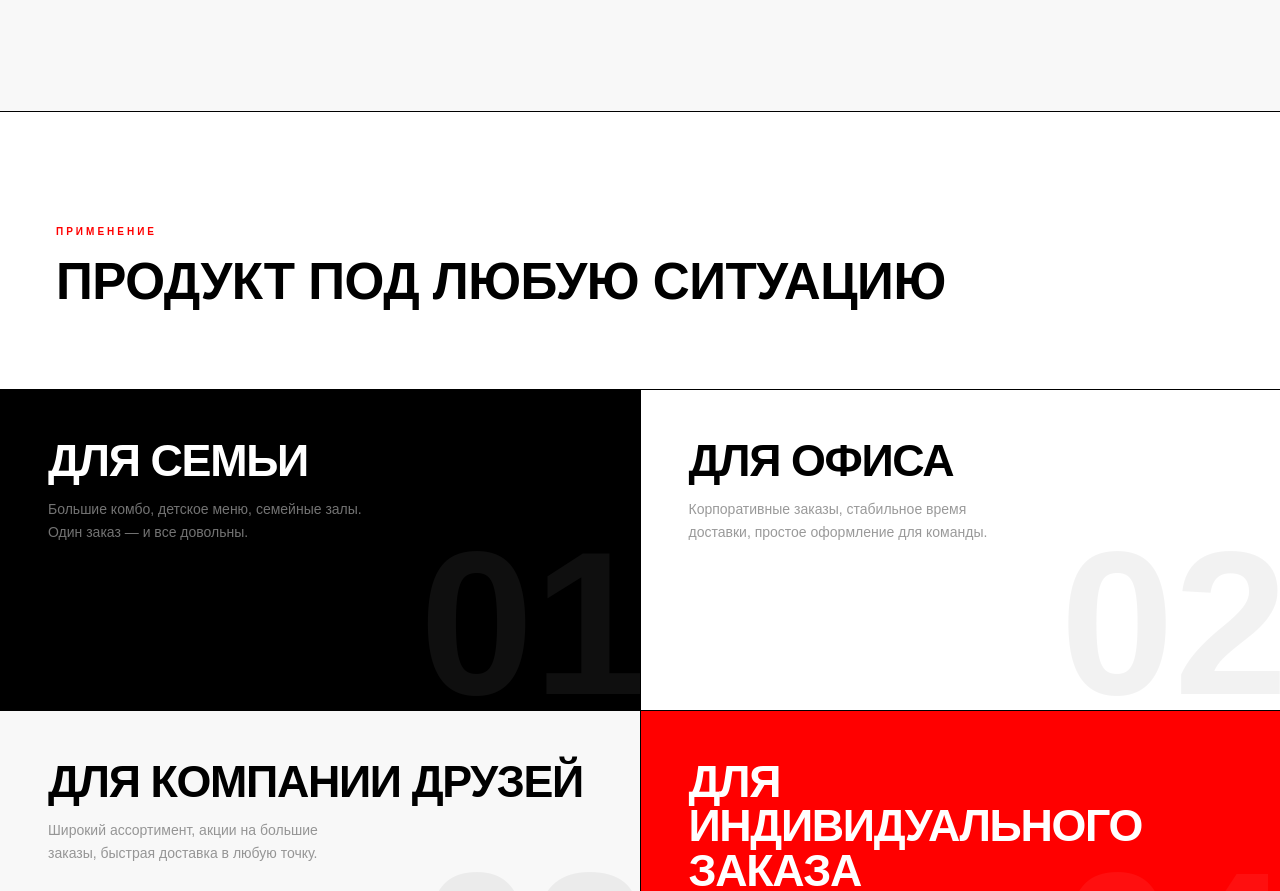
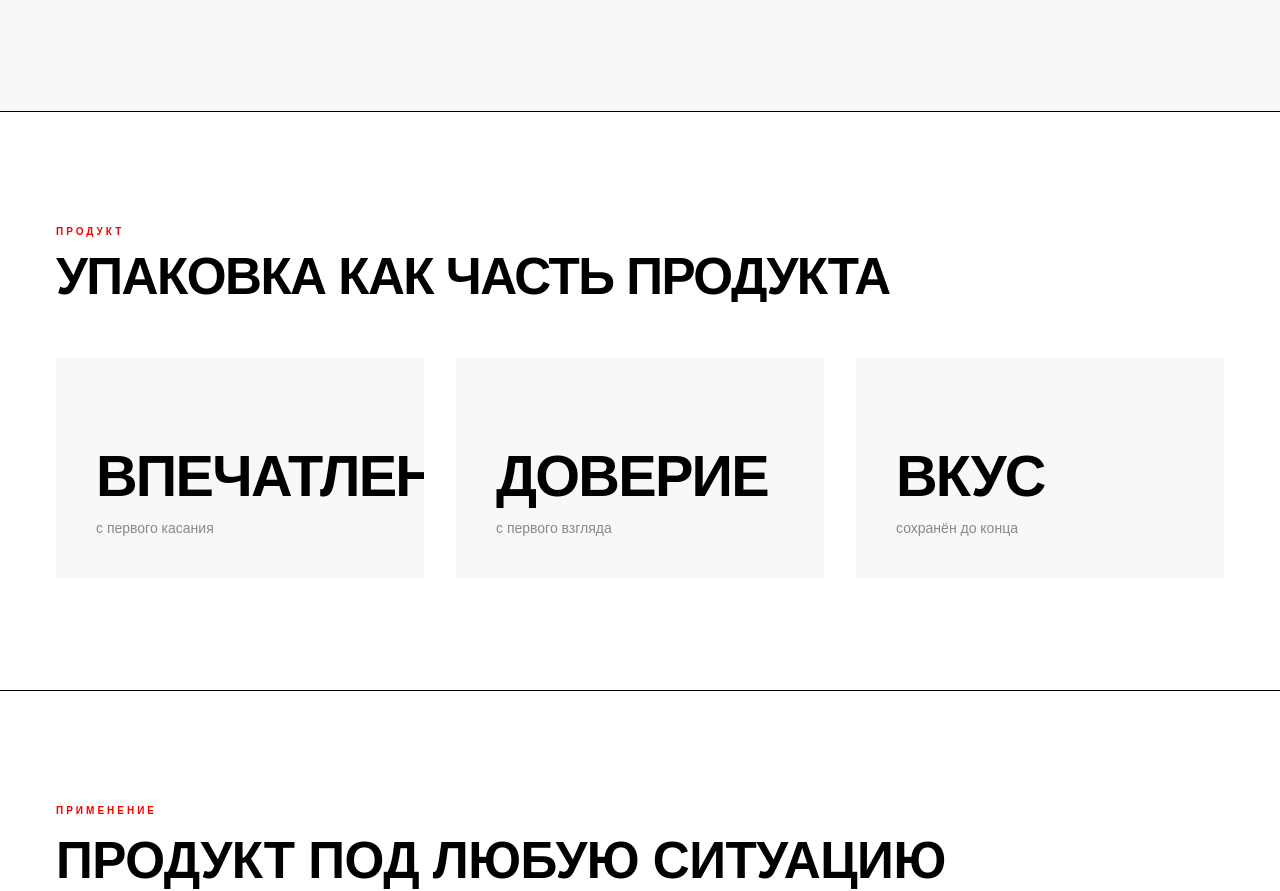
Before and after one commit to thehennz/pf-landing, a Next.js app: page / in a window 1280 px wide. Shown: the part 3627-4518 px from the top of the page. Built offline with nearby package versions, Linux system fonts and the light colour scheme.

Commit message:
Add Packaging block, red hover on Детское меню

```diff
--- a/components/Product.tsx
+++ b/components/Product.tsx
@@ -13,7 +13,7 @@ const positioning = [
 
 const products = [
   { Icon: IconPizza,  title: "Пицца",                  badge: "Ключевая категория", text: "Главный драйвер продаж. Три размера, классика и актуальные новинки. Регулярное обновление ассортимента.",      tier: "primary" },
-  { Icon: IconRoll,   title: "Роллы",                  badge: "2-я по значимости",  text: "Ключевые вкусовые предпочтения. Тренды (роллы без риса). Доступный ценовой сегмент.",                           tier: "primary" },
+  { Icon: IconRoll,   title: "Роллы",                  badge: "2-я по значимости",  text: "Ключевые вкусовые предпочтения. Тренды. Доступный ценовой сегмент.",                           tier: "primary" },
   { Icon: IconHot,    title: "Горячие блюда",          badge: null,                 text: "Расширяет меню для тех, кто хочет полноценный горячий обед. Стабильное качество и стандарты.",                   tier: "secondary" },
   { Icon: IconFries,  title: "Стритфуд",               badge: null,                 text: "Картофель фри, наггетсы и другие бестселлеры. Идеально как дополнение к основному заказу.",                    tier: "secondary" },
   { Icon: IconSnack,  title: "Закуски",                badge: null,                 text: "Лёгкие и быстрые позиции — для компании, офиса или дополнения к основному блюду.",                              tier: "secondary" },
@@ -43,6 +43,66 @@ function FadeIn({ children, delay = 0, className = "" }: { children: React.React
       transition={{ duration: 0.65, delay, ease: [0.22, 1, 0.36, 1] }}>
       {children}
     </motion.div>
+  );
+}
+
+const packagingFeatures = [
+  { word: "Впечатление", sub: "с первого касания" },
+  { word: "Доверие",     sub: "с первого взгляда" },
+  { word: "Вкус",        sub: "сохранён до конца" },
+];
+
+function PackagingBlock() {
+  const ref = useRef<HTMLDivElement>(null);
+  const inView = useInView(ref, { once: true, margin: "-60px" });
+  return (
+    <div className="border-b border-black bg-white">
+      <div className="px-6 md:px-14 py-20 md:py-28">
+        <FadeIn>
+          <p className="text-[10px] font-bold tracking-[0.3em] uppercase text-[#FF0000] mb-3">
+            Продукт
+          </p>
+          <div className="overflow-hidden mb-14">
+            <motion.h2
+              className="font-black uppercase text-black leading-none"
+              style={{ fontFamily: "Arial, sans-serif", fontSize: "clamp(2rem, 4vw, 3.5rem)", letterSpacing: "-0.03em" }}
+              initial={{ y: "105%" }}
+              animate={inView ? { y: 0 } : {}}
+              transition={{ delay: 0.1, duration: 0.8, ease: [0.22, 1, 0.36, 1] }}
+            >
+              Упаковка как часть продукта
+            </motion.h2>
+          </div>
+        </FadeIn>
+        <div ref={ref} className="grid grid-cols-1 md:grid-cols-3 gap-6 md:gap-8">
+          {packagingFeatures.map((f, i) => (
+            <motion.div
+              key={f.word}
+              initial={{ opacity: 0, y: 24 }}
+              animate={inView ? { opacity: 1, y: 0 } : {}}
+              transition={{ delay: 0.2 + i * 0.12, duration: 0.65, ease: [0.22, 1, 0.36, 1] }}
+              className="group cursor-default relative overflow-hidden bg-[#F8F8F8]"
+            >
+              <div className="absolute inset-0 bg-black origin-left z-0
+                             scale-x-0 group-hover:scale-x-100
+                             transition-transform duration-[450ms] ease-[cubic-bezier(.22,1,.36,1)]" />
+              <div className="relative z-10 flex flex-col p-8 md:p-10 min-h-[220px]">
+                <h3
+                  className="font-black uppercase leading-none mt-auto mb-3
+                             text-black group-hover:text-white transition-colors duration-300"
+                  style={{ fontFamily: "Arial, sans-serif", fontSize: "clamp(2.2rem, 4.5vw, 3.8rem)", letterSpacing: "-0.03em" }}
+                >
+                  {f.word}
+                </h3>
+                <p className="text-sm text-black/45 group-hover:text-white/65 transition-colors duration-300">
+                  {f.sub}
+                </p>
+              </div>
+            </motion.div>
+          ))}
+        </div>
+      </div>
+    </div>
   );
 }
 
@@ -180,7 +240,7 @@ export default function Product() {
         </div>
         {/* Детское меню — отдельный акцентный блок */}
         <FadeIn delay={0.3}>
-          <div className="border border-t-0 border-black bg-[#FFC800] group cursor-default hover:bg-black transition-colors duration-500 relative overflow-hidden">
+          <div className="border border-t-0 border-black bg-[#FFC800] group cursor-default hover:bg-[#FF0000] transition-colors duration-500 relative overflow-hidden">
             <div className="flex flex-col md:flex-row items-start md:items-center gap-6 md:gap-12 p-8 md:p-12 relative z-10">
 
               {/* Left: label + title */}
@@ -211,6 +271,9 @@ export default function Product() {
         </FadeIn>
 
       </div>
+
+      {/* Упаковка как часть продукта */}
+      <PackagingBlock />
 
       {/* Под любую ситуацию */}
       <div className="border-b border-black">
```
